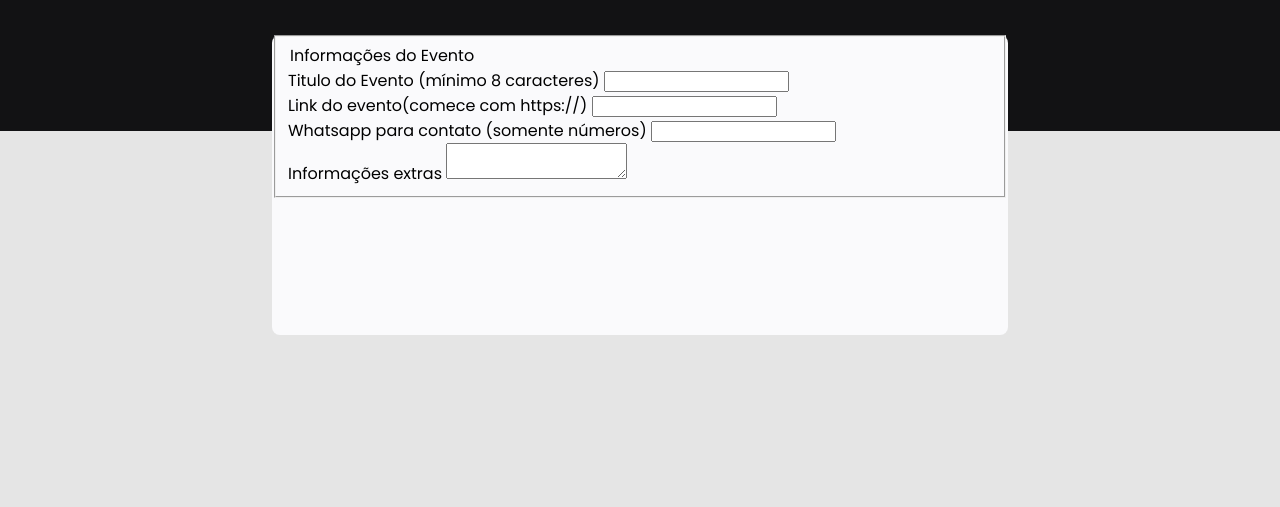
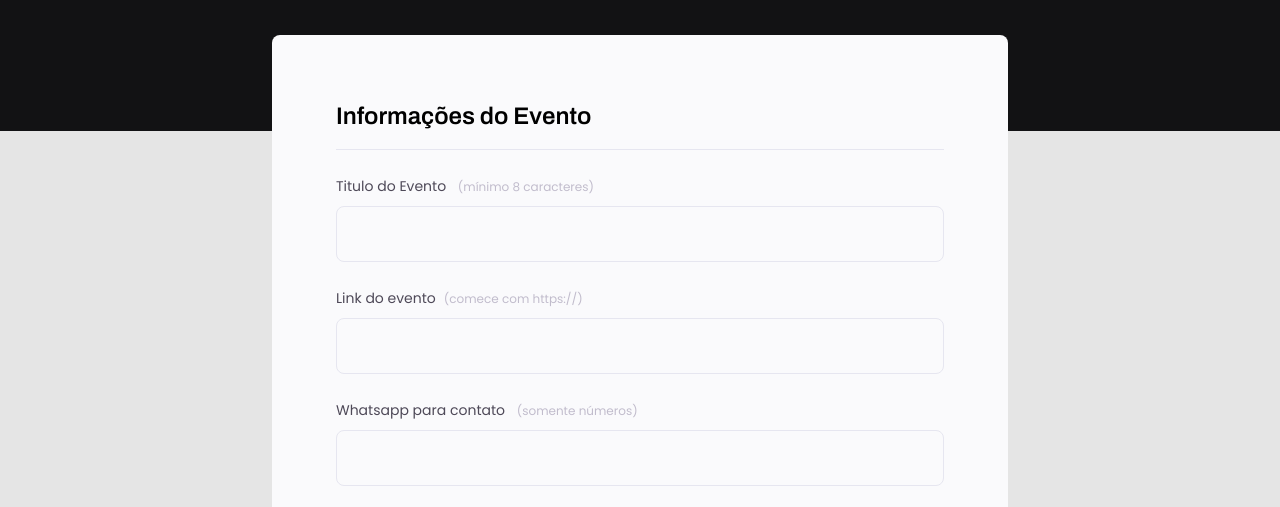
Before and after one commit to felipemuchulski/Rocket_Form, a plain HTML site: page index.html in a window 1280 px wide. Shown: the part 237-744 px from the top of the page. Drawn offline with Linux system fonts and the light colour scheme.

Commit message:
Efetuada estilização das novas tags do formulário

```diff
--- a/style.css
+++ b/style.css
@@ -2,12 +2,19 @@
 font-family: 'Archivo', sans-serif;
 font-family: 'Poppins', sans-serif;
 */
+
+* {
+  margin: 0;
+  padding: 0;
+  box-sizing: border-box;
+}
+
 body {
-    font-family: 'Poppins', sans-serif;
+  font-family: "Poppins", sans-serif;
   background: #e5e5e5;
 }
 body::before {
-    content: '';
+  content: "";
   width: 100%;
   height: 368px;
 
@@ -26,29 +33,102 @@ body::before {
 header {
   width: 319px;
   margin-top: 74px;
-
 }
 
 header h1 {
-    font-family: 'Archivo', sans-serif;
+  font-family: "Archivo", sans-serif;
   font-weight: bold;
   font-size: 36px;
   line-height: 42px;
   color: white;
+  margin-bottom: 24px;
+}
+
+header p {
+  font-size: 16px;
+  line-height: 26px;
+  color: #42d3ff;
+}
+
+form {
+  background: #fafafc;
+  min-height: 300px;
+
+  margin-top: 38px;
+
+  border-radius: 8px;
+
+  padding: 64px;
+}
+
+fieldset {
+  border: none;
+}
+
+.fieldset-wrapper {
+  display: flex;
+  flex-direction: column;
+  gap: 24px;
+}
+
+
+fieldset legend {
+  font-family: "Archivo", sans-serif;
+  font-weight: 600;
+  font-size: 24px;
+  line-height: 34px;
+
+  width: 100%;
+
+  border-bottom: 1px solid #e6e6f0;
+  padding-bottom: 16px;
+}
+
+.input-wrapper {
+  display: flex;
+  flex-direction: column;
+}
+
+.input-wrapper label {
+  font-weight: 400;
+  font-size: 14px;
+  line-height: 24px;
+  color: #4e4958;
+
+  margin-bottom: 8px;
+}
+
+.input-wrapper label span {
+  font-size: 12px;
+  line-height: 20px;
+
+  color: #c1bccc;
+  margin-left: 8px;
+}
+
+.input-wrapper label span:hover {
+  color: #6c6a71;
+}
+
+.input-wrapper input , textarea {
+  font-family: 'Poppins', sans-serif;
+  font-weight: 400;
+  font-size: 16px;
+  line-height: 26px;
+  color: #6c6a71;
+
+  background: #fafafc;
+
+  border: 1px solid #e6e6f0;
+  border-radius: 8px;
+
+  height: 56px;
+  padding: 0 24px;
 
 }
 
-header p {
-    font-family: 'Poppins', sans-serif;
-    font-size: 16px;
-    line-height: 26px;
-    color: #42D3FF;
+.input-wrapper textarea {
+  height: 168px;
+  padding: 0px
+
 }
-
-form {
-    background: #FAFAFC;
-    min-height: 300px;
-    margin-top: 38px;
-
-    border-radius: 8px;
-}
```
Lines whose indentation alone changed are shown as unchanged.
